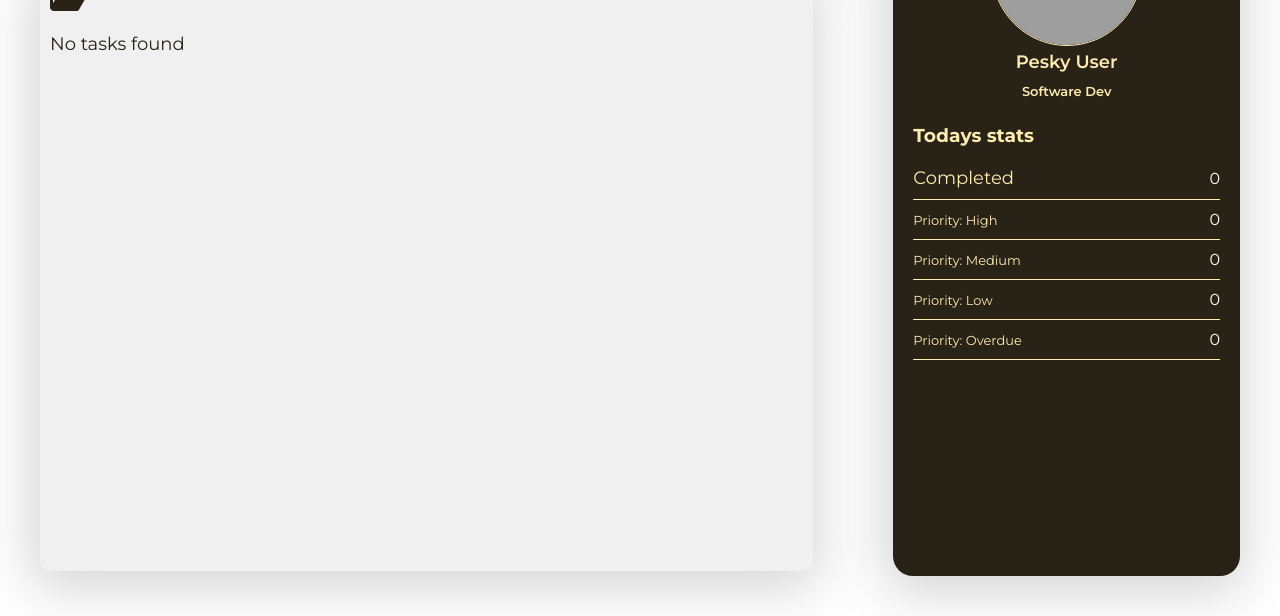
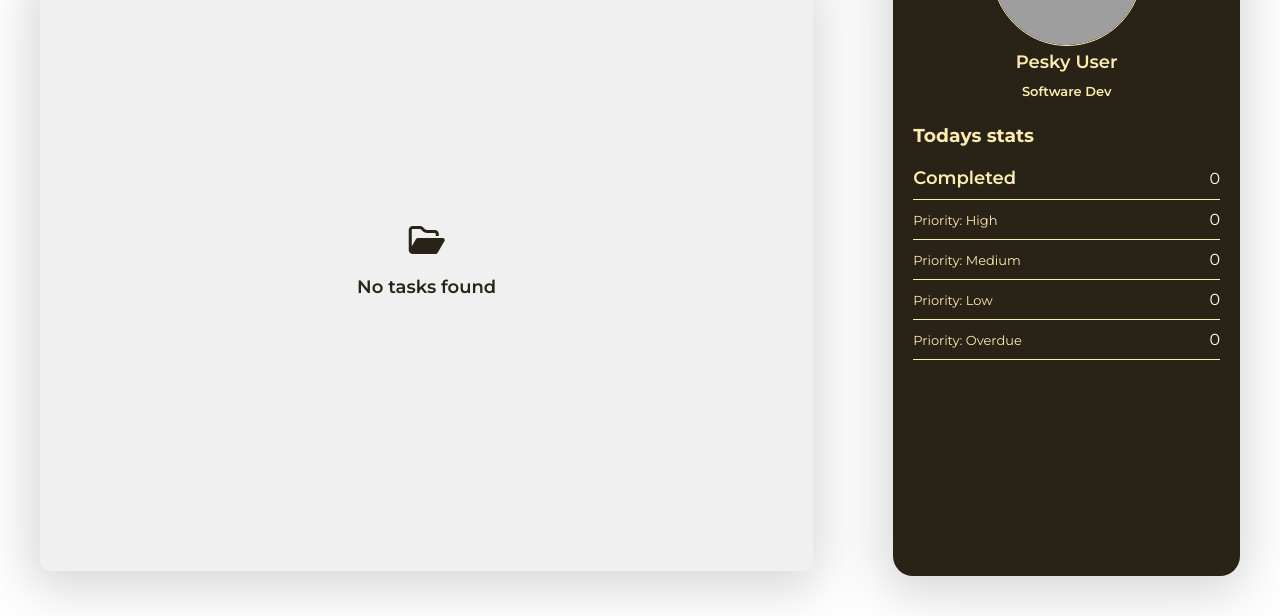
Before and after one commit to dennissammy77/doYou-Task-lister-moringa, a plain HTML site: page index.html in a window 1280 px wide. Shown: the part 184-800 px from the top of the page. Drawn offline with Linux system fonts and the light colour scheme; grey boxes are pictures that could not be loaded.

Commit message:
some ui updates

```diff
--- a/public/aside.css
+++ b/public/aside.css
@@ -9,7 +9,12 @@ aside {
     height: calc(100vh - 80px);
     position: absolute;
     backface-visibility: hidden;
-    transition: transform 0.6s ease-in-out;
+    transition: transform 900ms ease-in-out;
+    cursor: pointer;
+}
+.aside-card:hover{
+    scale: 1.01;
+    transition: 300ms ease-out;
 }
 .side-info-container{
     padding: 20px;
--- a/public/style.css
+++ b/public/style.css
@@ -101,6 +101,7 @@ body{
 }
 .text-lg{
     font-size: large;
+    font-weight: 600;
 }
 .text-md{
     font-size: medium;
@@ -148,3 +149,14 @@ scrollbar-width: none;  /* Firefox */
 .justify-center{
     justify-content: center;
 }
+.align-items{
+    align-items: center;
+}
+.center-div{
+    display: flex;
+    justify-content: center;
+    align-items: center;
+    height: 100%;
+    width: 100%;
+    margin: auto;
+}
```
